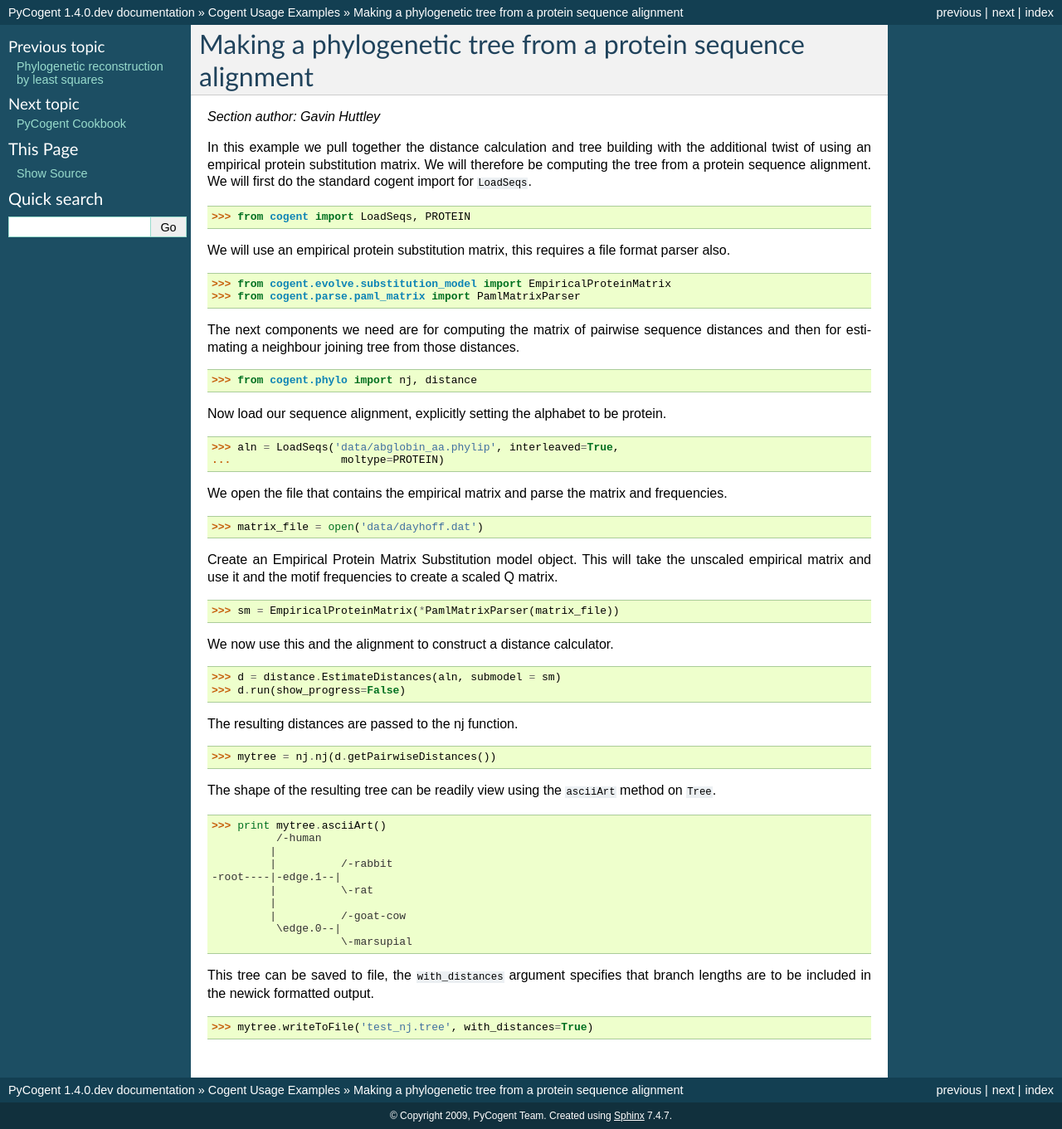
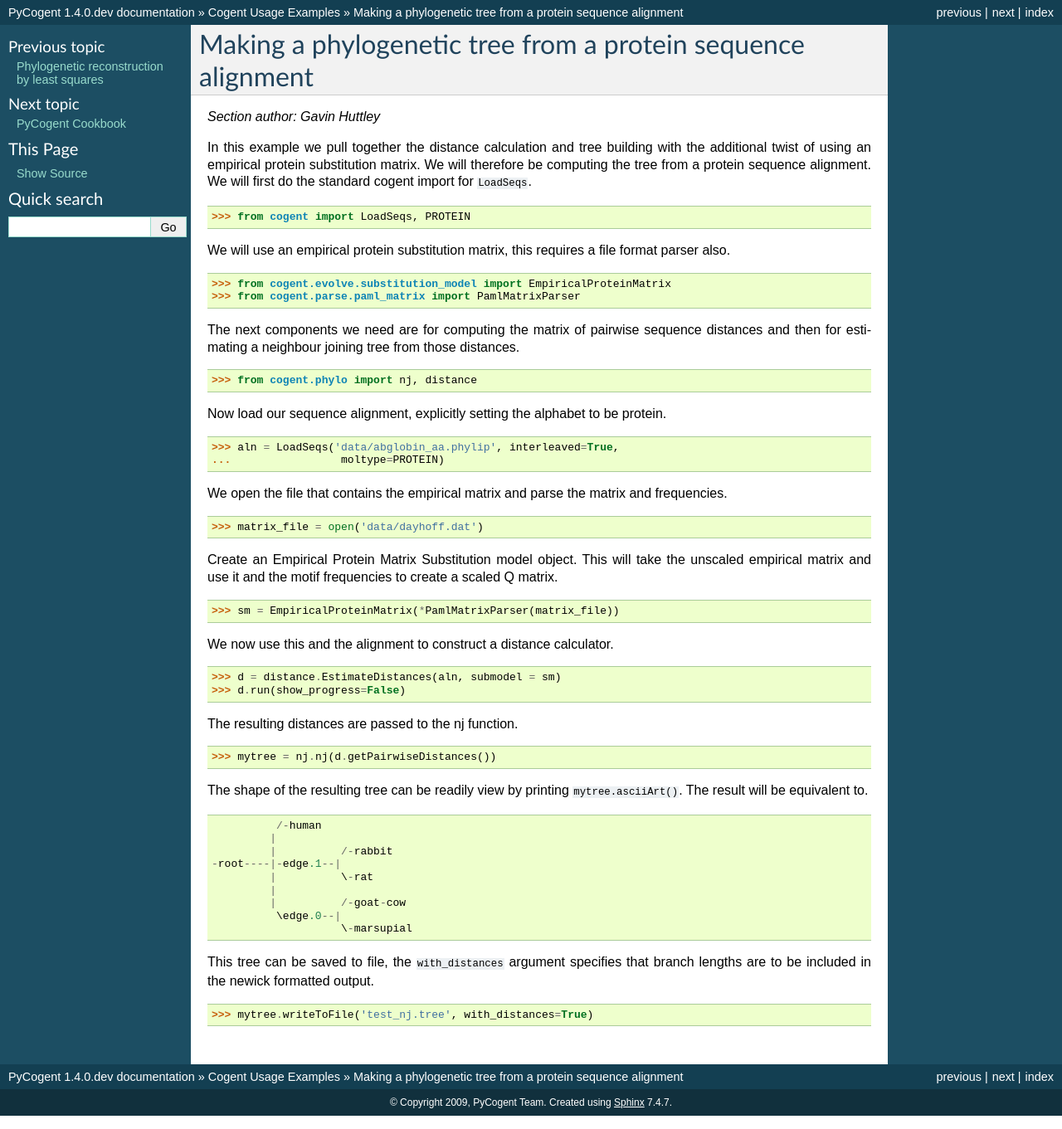
Before and after one commit to cogent3/cogent3, a Sphinx documentation site: the page built from doc/examples/maketree_from_proteinseqs.rst, in a window 1280 px wide. Shown: the whole page at 83% size. Built offline with Sphinx 7.4.7, drawn with Linux system fonts in a browser that asks for light colours; formulas are drawn with MathJax 3; pages that are not in the unit, such as notebooks, are missing from menus.

Commit message:
fixed couple of use case documents
[FIXED] doctests were failing because the asciiArt orientation
    of the tree was changing. We no longer specifically test
    this output. Instead we show equivalent output.

```diff
--- a/doc/examples/calculate_neigbourjoining_tree.rst
+++ b/doc/examples/calculate_neigbourjoining_tree.rst
@@ -34,7 +34,11 @@ Now use this matrix to build a neighbour joining tree.
 .. doctest::
 
     >>> mytree = nj.nj(d.getPairwiseDistances())
-    >>> print mytree.asciiArt()
+
+We can visualise this tree by ``print mytree.asciiArt()``, which generates the equivalent of:
+
+.. code-block:: python
+
                         /-Human
               /edge.0--|
              |          \-HowlerMon
--- a/doc/examples/maketree_from_proteinseqs.rst
+++ b/doc/examples/maketree_from_proteinseqs.rst
@@ -54,11 +54,10 @@ The resulting distances are passed to the nj function.
 
     >>> mytree = nj.nj(d.getPairwiseDistances())
 
-The shape of the resulting tree can be readily view using the ``asciiArt`` method on ``Tree``.
+The shape of the resulting tree can be readily view by printing ``mytree.asciiArt()``. The result will be equivalent to.
 
-.. doctest::
+.. code-block:: python
 
-    >>> print mytree.asciiArt()
               /-human
              |
              |          /-rabbit
```
